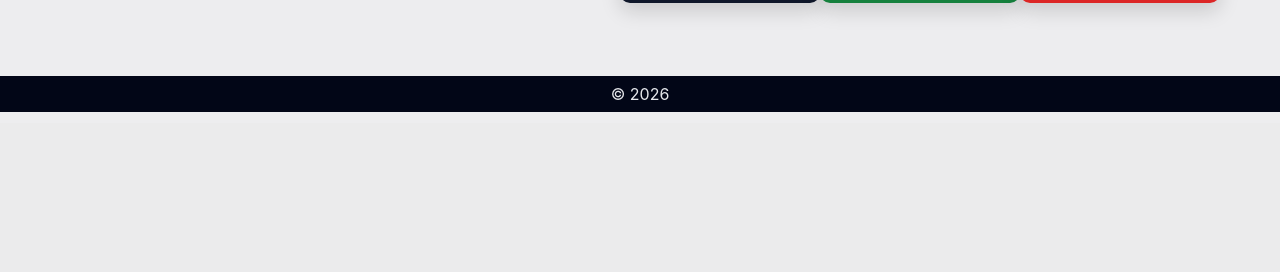
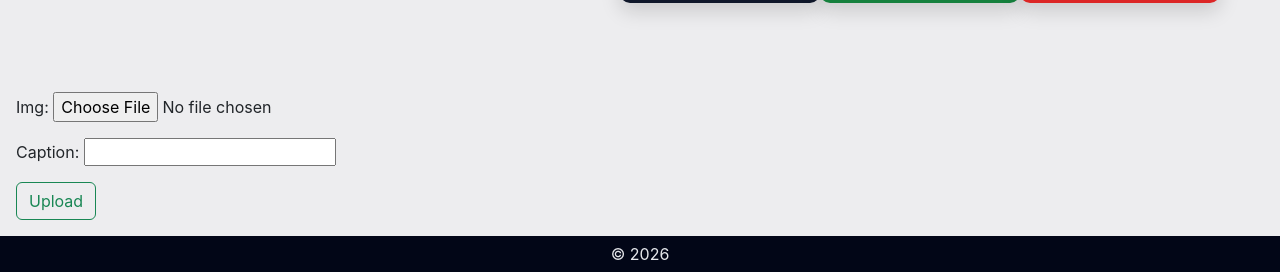
Before and after one commit to thaiyalnath-b/MoonLub_Django, a Django app: page /products/1/ in a window 1280 px wide. Shown: the part 677-949 px from the top of the page. Before the commit the page ends 789 px from the top, so only its background shows below. Run offline with Django 5.2, Linux system fonts and the light colour scheme; data comes from the database, SQL or seed files in the repository.

Commit message:
Form added for upload image in Products

```diff
--- /dev/null
+++ b/MoonLub/products/forms.py
@@ -0,0 +1,8 @@
+from django import forms
+
+from .models import ProductImage
+
+class ProductImageForm(forms.ModelForm):
+    class Meta:
+        model = ProductImage
+        fields = ['img', 'caption']
--- a/MoonLub/products/views.py
+++ b/MoonLub/products/views.py
@@ -38,13 +38,22 @@ class CreateProduct(CreateView):
     fields = '__all__'
     success_url = '/'
 
-class ProductDetail(DetailView):
+from django.views.generic.edit import FormMixin
+from .forms import ProductImageForm
+
+class ProductDetail(FormMixin, DetailView):
     model = Product
     template_name = 'products/product_details.html'
     context_object_name = 'product'
+    form_class = ProductImageForm
 
     def get_queryset(self):
         return Product.objects.prefetch_related('images')
+
+    # def get_context_data(self, **kwargs):
+    #     context = super().get_context_data(**kwargs)
+    #     context['ExtraDetail'] = 'This is Extra Added Details'
+    #     return context
 
 class UpdateProduct(UpdateView):
     model = Product
--- a/MoonLub/templates/products/product_details.html
+++ b/MoonLub/templates/products/product_details.html
@@ -55,4 +55,11 @@ Product Details
         </div>
     </div>
 </section>
+<section class="m-3">
+    <form method="post" enctype="multipart/form-data">
+        {% csrf_token %}
+        {{form.as_p}}
+        <button type="submit" class="btn btn-outline-success">Upload</button>
+    </form>
+</section>
 {% endblock %}
```
